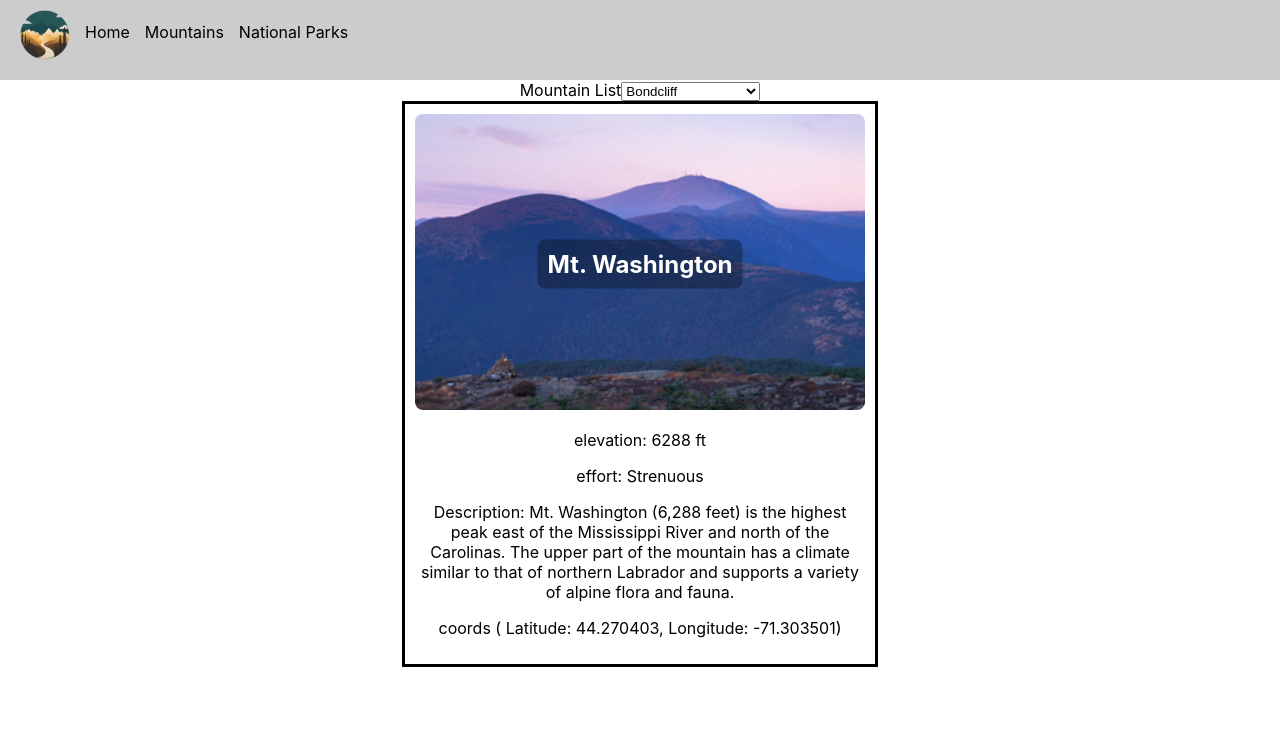
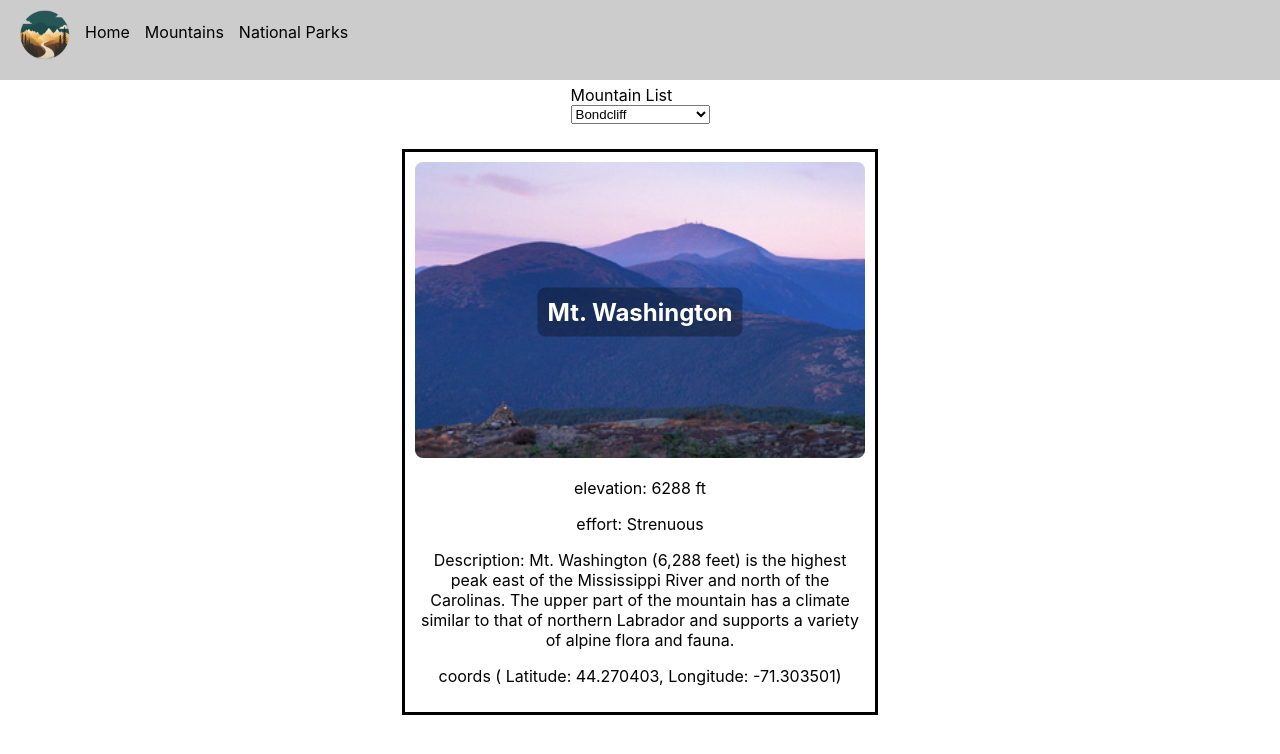
Before and after one commit to impossiblejones/Capstone_NationalParks_Group7, a React (Create React App) app: page / in a window 1280 px wide. Shown: the top 754 px of the page. Built offline with nearby package versions, Linux system fonts and the light colour scheme.

Commit message:
wipDropDownForm Style

```diff
--- a/src/DropDownFilterForm.css
+++ b/src/DropDownFilterForm.css
@@ -0,0 +1,12 @@
+.DropDownFilterForm {
+	display: flex;
+	flex-direction: column;
+	padding: 5px;
+	align-items: flex-start;
+}
+
+label {
+	/* font-size: 15px; */
+	font-size: 1.1 em;
+
+}
--- a/src/MountainPage.js
+++ b/src/MountainPage.js
@@ -20,6 +20,7 @@ const Mountain = () => {
 		// <h2> MountainPage</h2>
 		<section>
 			<DropDownFilterForm data={mountainData} />
+			<br></br>
 			<MountainCard />
 		</section>
 	);
```
